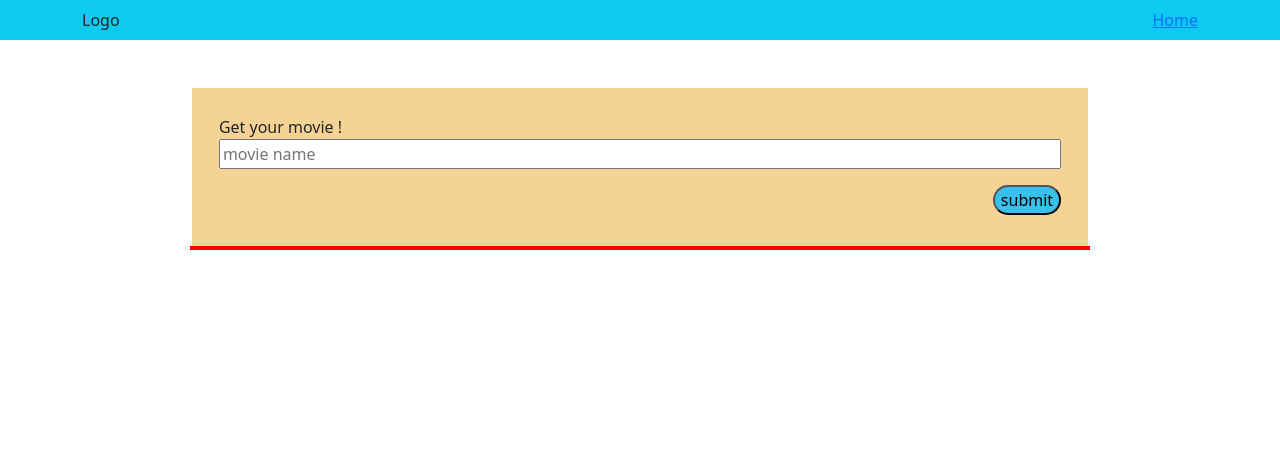
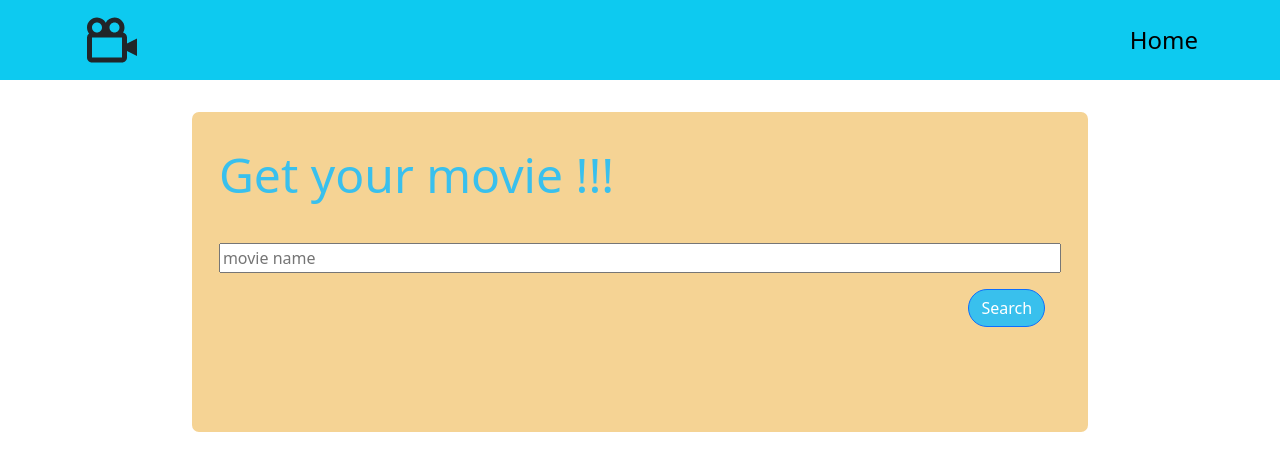
Before and after one commit to NorMenMe/react-shopping-list, a React (Create React App) app: page /create in a window 1280 px wide. Shown: the top 470 px of the page. Built offline with nearby package versions, Linux system fonts and the light colour scheme.

Commit message:
style of Form component is finished

```diff
--- a/package.json
+++ b/package.json
@@ -11,6 +11,7 @@
     "react": "^17.0.2",
     "react-bootstrap": "^1.6.1",
     "react-dom": "^17.0.2",
+    "react-icons": "^4.2.0",
     "react-router-dom": "^5.2.0",
     "react-scripts": "4.0.3",
     "web-vitals": "^1.1.2"
--- a/src/App.js
+++ b/src/App.js
@@ -8,6 +8,7 @@ import Home from "./components/Home";
 import List from "./components/List";
 import Create from "./components/Create";
 import ProductContext from "../src/components/ProductContext";
+import { BiCameraMovie } from "react-icons/bi";
 
 function App() {
   const [entry, setEntry] = useState("");
@@ -20,12 +21,17 @@ function App() {
     setEntry("");
   };
 
+  const getRandomPrice = (item) => {
+    item.price = (Math.random() * 10).toFixed(2);
+    return item;
+  };
   const getFetch = async () => {
     const response = await fetch(
       `https://www.omdbapi.com/?apikey=b88fec9&s=${entry}`
     );
     const data = await response.json();
-    setSearch(data.Search);
+    console.log(data.response);
+    setSearch(data.Search.map(getRandomPrice));
   };
   console.log(search);
 
@@ -33,8 +39,12 @@ function App() {
     <BrowserRouter>
       <Navbar bg="info" expand="lg">
         <Container>
-          <div>Logo</div>
-          <Link to="/">Home</Link>
+          <div className="logo">
+            <BiCameraMovie size="60px" />
+          </div>
+          <Link to="/" id="home">
+            Home
+          </Link>
         </Container>
       </Navbar>
 
--- a/src/components/Card.js
+++ b/src/components/Card.js
@@ -11,32 +11,37 @@ function Card({ movie, removeUpdate }) {
     setCount(count - 1);
   }
 
-  const getPrice = () => {
-    return (Math.random() * 10).toFixed(2);
-  };
-
   return (
     <>
-      <div key={movie.imdbID} className="card" style={{ width: "14rem" }}>
-        <img className="card-img-top" src={movie.Poster} alt="Card image cap" />
+      <div key={movie.imdbID} className="card">
+        <div className="wrapper-img">
+          <img
+            className="card-img-top img"
+            src={movie.Poster}
+            alt="Card image cap"
+          />
+        </div>
         <div className="card-body">
+          <div className="wrapper-card">
             <div className="wrapper-increment">
               <div id="increment">
                 <span onClick={handleIncrementClick}>+</span>
               </div>
             </div>
-          <div className="name-count">
+            <div className="wrapper-name-count">
               <h5 className="card-title">{movie.Title}</h5>
-            <p>{count}</p>
+              <div className="wrapper-count">
+                <p id="count">{count}</p>
               </div>
-          <p>€{getPrice()}</p>
-
+            </div>
             <div className="wrapper-decrement">
               <div id="decrement">
                 <span onClick={handleDecrementClick}>-</span>
               </div>
             </div>
-        </div>
+
+            <p id="price">€{movie.price}</p>
+
             <button
               type="button"
               className="btn btn-danger"
@@ -45,6 +50,8 @@ function Card({ movie, removeUpdate }) {
               Delete item
             </button>
           </div>
+        </div>
+      </div>
     </>
   );
 }
--- a/src/components/Form.js
+++ b/src/components/Form.js
@@ -9,7 +9,9 @@ function Form() {
     <>
       <form onSubmit={handleFormSubmit}>
         <div className="container-input">
-          <label htmlFor="product">Get your movie ! </label>
+          <label htmlFor="product" id="label">
+            Get your movie !!!{" "}
+          </label>
           <input
             type="text"
             id="product"
@@ -18,8 +20,10 @@ function Form() {
             placeholder="movie name"
           />
         </div>
-        <div className="container-btn">
-          <input type="submit" value="submit" id="btn-submit" />
+        <div className="wrapper-btn">
+          <button type="submit" class="btn btn-primary">
+            Search
+          </button>
         </div>
       </form>
     </>
--- a/src/scss/abstracts/_mixins.scss
+++ b/src/scss/abstracts/_mixins.scss
@@ -24,9 +24,21 @@
   justify-content: space-between;
 }
 
+@mixin space-around {
+  display: flex;
+  flex-direction: row;
+  justify-content: space-around;
+}
+
 @mixin flex-wrap {
   display: flex;
   flex-direction: row;
   flex-wrap: wrap;
   justify-content: center;
 }
+
+@mixin align {
+  display: flex;
+  flex-direction: column;
+  align-items: center;
+}
--- a/src/scss/abstracts/_variables.scss
+++ b/src/scss/abstracts/_variables.scss
@@ -1,2 +1,5 @@
 $basic-w: 2rem;
 $basic-h: 2rem;
+
+$primary: #39c0ed;
+$secondary: #f5d394;
--- a/src/scss/components/_card.scss
+++ b/src/scss/components/_card.scss
@@ -1,37 +1,93 @@
-.card-body {
-  margin-bottom: 1rem;
+.card {
+  .wrapper-img {
+    // outline: 2px solid red;
+    width: 100%;
+    height: 100%;
 
-  .name-count {
-    @include space-between;
-    // outline: 2px solid red;
-    margin: 1rem 0;
+    .img {
+      background-size: cover;
+    }
   }
 
+  .wrapper-card {
+    width: 80%;
+    // outline: 2px solid red;
+    margin: auto auto;
+
     .wrapper-increment {
-    width: 100%;
-    height: 1rem;
       // outline: 2px solid red;
       @include flex-end;
 
       #increment {
-      width: $basic-w;
-      height: $basic-h;
-      background-color: #39c0ed;
-      @include center;
+        width: 2rem;
+        size: 2rem;
+        background-color: $primary;
+        text-align: center;
+      }
+
+      #increment:hover {
+        color: white;
+      }
+    }
+
+    .wrapper-name-count {
+      // outline: 2px solid red;
+      width: 100%;
+      height: 3rem;
+      display: flex;
+      flex-direction: row;
+      justify-content: center;
+      text-align: center;
+
+      .card-title {
+        width: 50%;
+        // outline: 2px solid red;
+        display: inline-block;
+      }
+
+      .wrapper-count {
+        // outline: 2px solid red;
+        width: 50%;
+        height: 100%;
+        display: flex;
+        justify-content: center;
+        align-items: center;
+        // margin-top: 4px;
+
+        #count {
+          // width: 100%;
+          // height: 100%;
+          // display: inline-block;
+          // outline: 2px solid red;
+          color: red;
+          text-align: center;
+        }
       }
     }
 
     .wrapper-decrement {
-    width: 100%;
-    height: 1rem;
       // outline: 2px solid red;
+
       @include flex-end;
 
       #decrement {
-      width: $basic-w;
-      height: $basic-h;
-      background-color: #f5d394;
-      @include center;
+        width: 2rem;
+        size: 2rem;
+        background-color: $secondary;
+        text-align: center;
+      }
+      #decrement:hover {
+        color: white;
+      }
+    }
+
+    #price {
+      font-weight: bold;
+      margin-left: 1rem;
+    }
+
+    .btn {
+      width: 100%;
     }
   }
 }
--- a/src/scss/components/_create.scss
+++ b/src/scss/components/_create.scss
@@ -4,26 +4,39 @@
 
   .container-form {
     width: 100%;
-    height: 10rem;
+    height: 20rem;
     background-color: #f5d394;
     margin: 0 auto;
     padding: 3%;
-    margin-top: 3rem;
+    margin-top: 2rem;
+    border-radius: 7px;
 
     .container-input {
       display: flex;
       flex-direction: column;
+
+      #label {
+        color: $primary;
+        font-size: 3rem;
+        // padding: 2%;
+        margin-bottom: 2rem;
+      }
     }
 
-    .container-btn {
-      display: flex;
-      flex-direction: row;
-      justify-content: flex-end;
+    .wrapper-btn {
+      @include flex-end;
+      width: 100%;
+      // outline: 2px solid red;
       margin-top: 1rem;
 
-      #btn-submit {
+      .btn {
         background-color: #39c0ed;
         border-radius: 20px;
+        margin-right: 1rem;
+      }
+
+      .btn:hover {
+        color: black;
       }
     }
   }
--- a/src/scss/components/_list.scss
+++ b/src/scss/components/_list.scss
@@ -2,7 +2,7 @@
   // @include center-column;
   @include flex-wrap;
   // @include center;
-  outline: 2px solid red;
+  // outline: 2px solid red;
 
   .card {
     margin-top: 2rem;
--- /dev/null
+++ b/src/scss/components/_navbar.scss
@@ -0,0 +1,16 @@
+.navbar {
+  height: 5rem;
+
+  .logo {
+    align-items: center;
+  }
+
+  #home {
+    text-decoration: none;
+    font-size: 1.5rem;
+    color: black;
+  }
+  #home:hover {
+    color: white;
+  }
+}
--- a/src/scss/main.scss
+++ b/src/scss/main.scss
@@ -3,4 +3,5 @@
 @import "./components/home";
 @import "./components/list";
 @import "./components/card";
+@import "./components/navbar";
 // @import "../components/create";
```
Also changed, not shown: 2 other files (tests, documents, lock files or other folders). Lines whose indentation alone changed are shown as unchanged.
